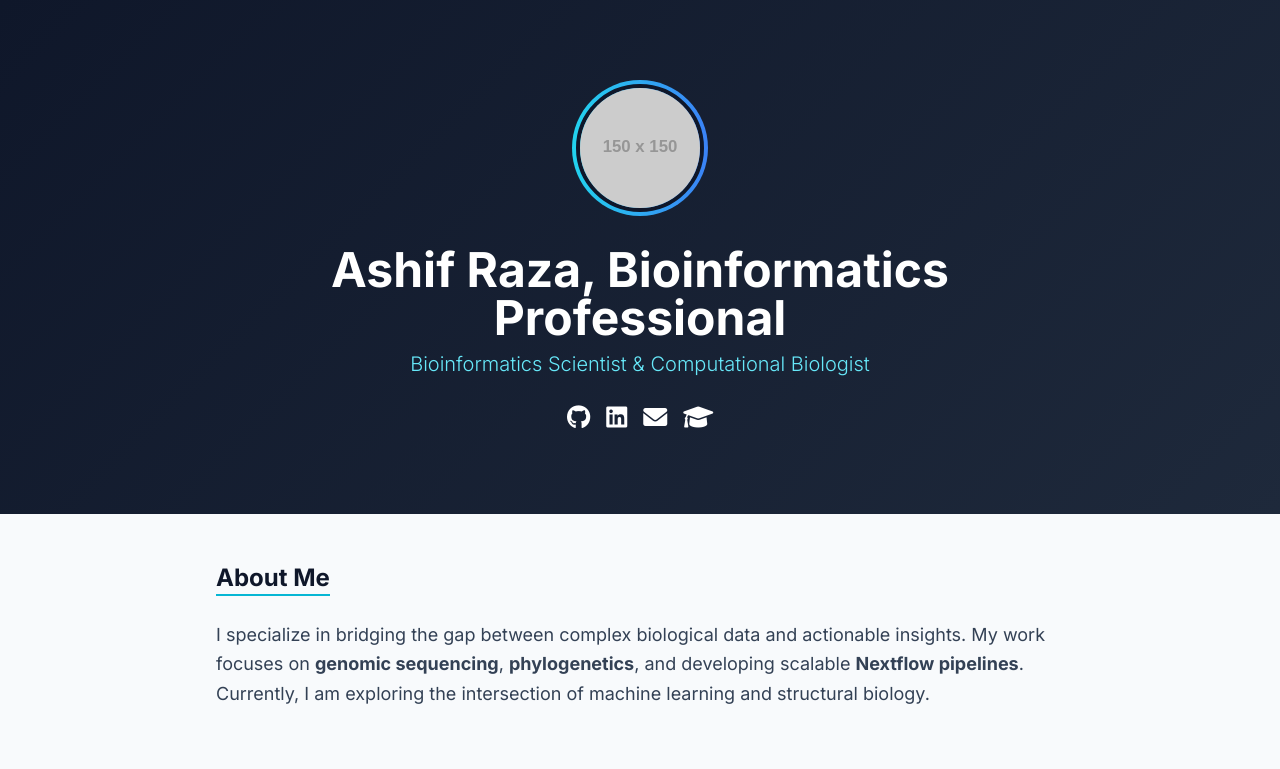
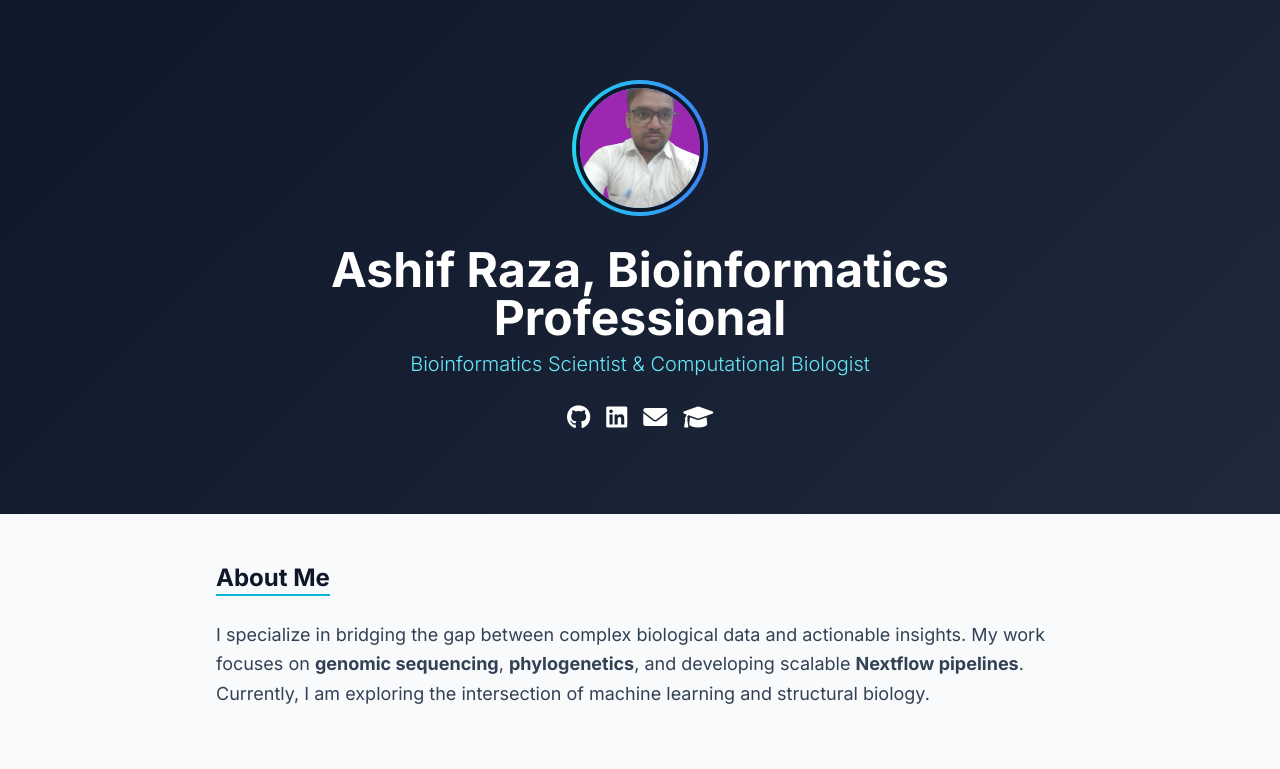
Before and after one commit to Ashifraza15/Ashifraza15.github.io, a plain HTML site: page index.html in a window 1280 px wide. Shown: the top 769 px of the page. Drawn offline with nearby package versions, Linux system fonts and the light colour scheme; placeholder pictures from the web are drawn by us.

Commit message:
Update index.html

```diff
--- a/index.html
+++ b/index.html
@@ -17,7 +17,7 @@
     <header class="dna-gradient text-white py-20 px-6">
         <div class="max-w-4xl mx-auto text-center">
             <div class="mb-6 inline-block p-1 rounded-full bg-gradient-to-r from-cyan-400 to-blue-500">
-                <img src="https://via.placeholder.com/150" alt="Profile Picture" class="rounded-full w-32 h-32 object-cover border-4 border-slate-900">
+                <img src="./images/myphoto.png" alt="Profile Picture" class="rounded-full w-32 h-32 object-cover border-4 border-slate-900">
             </div>
             <h1 class="text-4xl md:text-5xl font-bold mb-2">Ashif Raza, Bioinformatics Professional</h1>
             <p class="text-xl text-cyan-300 font-light mb-6">Bioinformatics Scientist & Computational Biologist</p>
```
